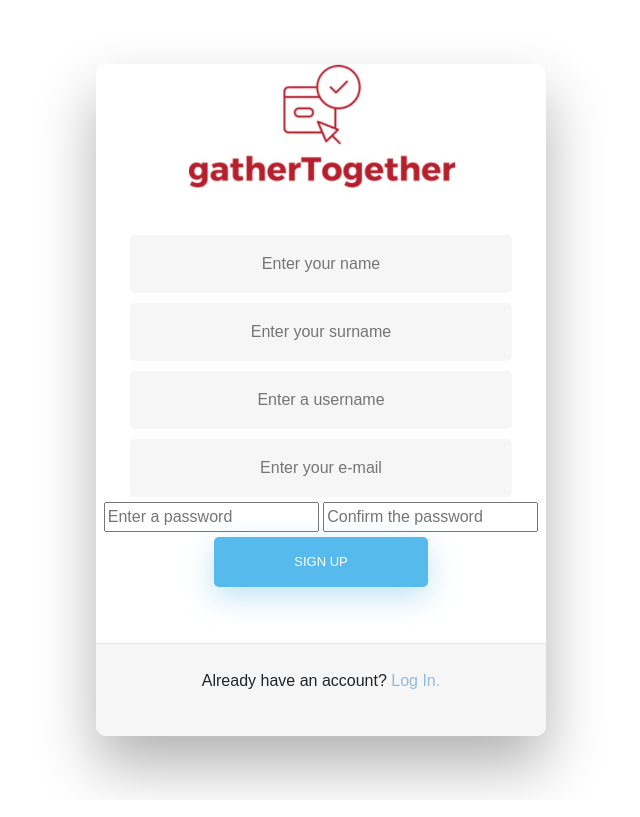
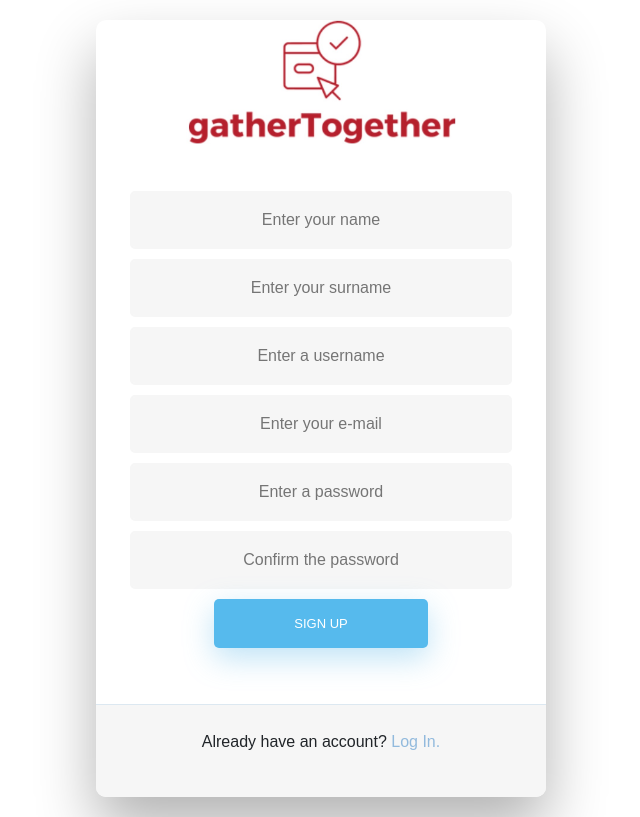
Before and after one commit to endimerkuri/database, a PHP site: page /signup.php in a window 1280 px wide. Shown: the whole page, without its empty margins (319-959 px from the left). Before the commit the page ends 794 px from the top, so only its background shows below. Run offline with PHP 8.4, Linux system fonts and the light colour scheme.

Commit message:
CSS Format updated.
Some changes on layout and appearance.

```diff
--- a/styles.css
+++ b/styles.css
@@ -1,4 +1,3 @@
-
 /* BASIC */
 
 html {
@@ -170,6 +169,27 @@ input[type=text] {
     border-radius: 5px 5px 5px 5px;
 }
 
+input[type=password] {
+    background-color: #f6f6f6;
+    border: none;
+    color: #0d0d0d;
+    padding: 15px 32px;
+    text-align: center;
+    text-decoration: none;
+    display: inline-block;
+    font-size: 16px;
+    margin: 5px;
+    width: 85%;
+    border: 2px solid #f6f6f6;
+    -webkit-transition: all 0.5s ease-in-out;
+    -moz-transition: all 0.5s ease-in-out;
+    -ms-transition: all 0.5s ease-in-out;
+    -o-transition: all 0.5s ease-in-out;
+    transition: all 0.5s ease-in-out;
+    -webkit-border-radius: 5px 5px 5px 5px;
+    border-radius: 5px 5px 5px 5px;
+}
+
     input[type=text]:focus {
         background-color: #fff;
         border-bottom: 2px solid #5fbae9;
@@ -289,6 +309,24 @@ input[type=text] {
         animation-delay: 1s;
     }
 
+    .fadeIn.fifth {
+        -webkit-animation-delay: 1s;
+        -moz-animation-delay: 1s;
+        animation-delay: 1s;
+    }
+
+    .fadeIn.sixth {
+        -webkit-animation-delay: 1s;
+        -moz-animation-delay: 1s;
+        animation-delay: 1s;
+    }
+
+    .fadeIn.seventh {
+        -webkit-animation-delay: 1s;
+        -moz-animation-delay: 1s;
+        animation-delay: 1s;
+    }
+
 /* Simple CSS3 Fade-in Animation */
 .underlineHover:after {
     display: block;
```
